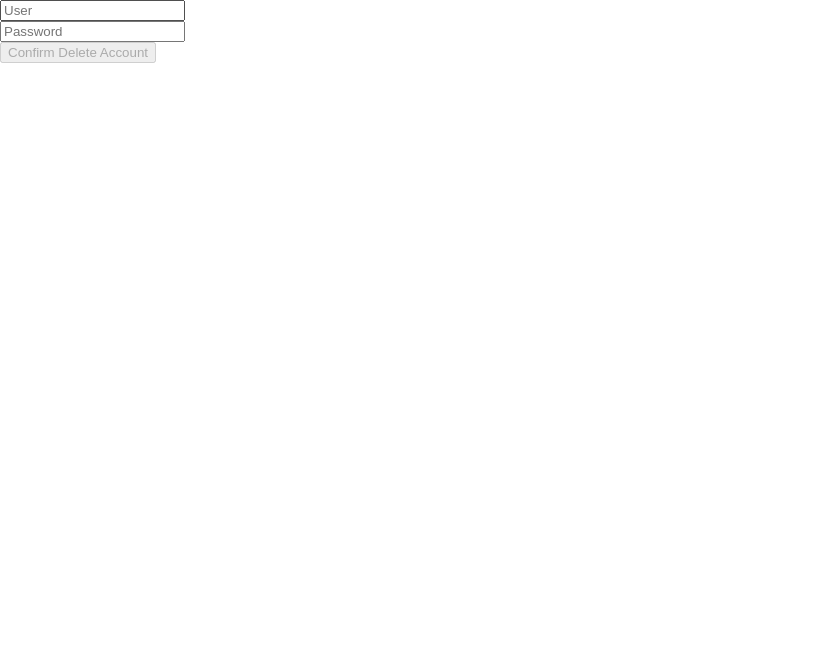
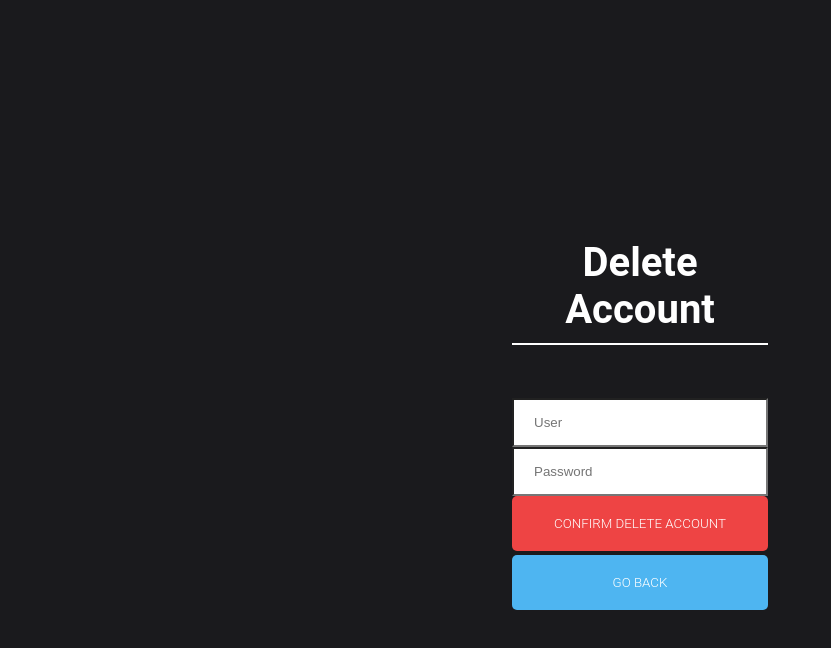
Before and after one commit to OmarMutd/Cross-Chat, a React (Create React App) app: page /DeleteAccount in a window 1280 px wide. Shown: the top 648 px of the page, without its empty margins (0-831 px from the left). Built offline with nearby package versions, Linux system fonts and the light colour scheme; no server answers.

Commit message:
added css for change pass, and back button for sign in page

```diff
--- a/package.json
+++ b/package.json
@@ -11,6 +11,7 @@
     "react": "^16.13.1",
     "react-dom": "^16.13.1",
     "react-emoji": "^0.5.0",
+    "react-favicon": "0.0.18",
     "react-hook-form": "^5.2.0",
     "react-router-dom": "^5.1.2",
     "react-scripts": "3.4.0",
--- a/public/index.html
+++ b/public/index.html
@@ -9,12 +9,18 @@
       name="description"
       content="Web site created using create-react-app"
     />
-    <link rel="apple-touch-icon" href="%PUBLIC_URL%/logo192.png" />
+    <!-- <link rel="apple-touch-icon" id='favicon' href="favicon.png" /> -->
+    <link rel="apple-touch-icon" sizes="180x180" href="/Pictures/favicon.io/apple-touch-icon.png">
+    <link rel="icon" type="image/png" sizes="32x32" href="/Pictures/favicon.io/favicon-32x32.png">
+    <link rel="icon" type="image/png" sizes="16x16" href="/Pictures/favicon.io/favicon-16x16.png">
+    <!-- <link rel="manifest" href="/Pictures/favicon.io/site.webmanifest"> -->
+
+
     <!--
       manifest.json provides metadata used when your web app is installed on a
       user's mobile device or desktop. See https://developers.google.com/web/fundamentals/web-app-manifest/
     -->
-    <link rel="manifest" href="%PUBLIC_URL%/manifest.json" />
+    <!-- <link rel="manifest" href="%PUBLIC_URL%/manifest.json" /> -->
     <!--
       Notice the use of %PUBLIC_URL% in the tags above.
       It will be replaced with the URL of the `public` folder during the build.
--- a/src/ChangePassword/ChangePassword.js
+++ b/src/ChangePassword/ChangePassword.js
@@ -1,5 +1,7 @@
 import React, { useState } from 'react';
 import './ChangePassword.css'
+import { Link } from 'react-router-dom';
+
 
 function ChangePassword() {
     const [name, setName] = useState('');
@@ -7,19 +9,24 @@ function ChangePassword() {
     const [newpassword, setNewPassword] = useState('');
 
     return (
-        <div>
+        <div className='joinOuterContainer'>
+            <div className='joinInnerContainer'>
             <form>
 
-            <div><input placeholder="User" className="user-box" type="text" onChange={(event) => setName(event.target.value)} ></input></div>
-            <div><input placeholder="Password" className="password-box" type="password" onChange={(event) => setPassword(event.target.value)} ></input> </div>
-            <div><input placeholder="New Password" className="new-password-box" type="password" onChange={(event) => setNewPassword(event.target.value)} ></input> </div>
+            <div><input placeholder="User" className="joinInput" type="text" onChange={(event) => setName(event.target.value)} ></input></div>
+            <div><input placeholder="Password" className="joinInput" type="password" onChange={(event) => setPassword(event.target.value)} ></input> </div>
+            <div><input placeholder="New Password" className="joinInput" type="password" onChange={(event) => setNewPassword(event.target.value)} ></input> </div>
 
-            <button disabled={!name || !password || !newpassword}>
+            <button className='delete-account-button' disabled={!name || !password || !newpassword}>
             Confirm Change password
             </button>
+            <Link to='/ManageAccount'><button className='manage-button'> Go Back </button></Link>
+
 
             </form>
+            </div>
         </div>
+
     )
 }
 
--- a/src/DeleteAccount/DeleteAccount.css
+++ b/src/DeleteAccount/DeleteAccount.css
@@ -0,0 +1,24 @@
+.delete-account-button {
+    display:inline-block;
+    text-transform: uppercase;
+    text-decoration: none;
+    border: none;
+    padding:0.3em 1.2em;
+    margin:0 0.3em 0.3em 0;
+    border-radius:2em;
+    box-sizing: border-box;
+    font-family:'Roboto',sans-serif;
+    font-weight:300;
+    color:#FFFFFF;
+    background-color:#ee4444;
+    text-align:center;
+    transition: all 0.2s;
+    color: #fff !important;
+    text-transform: uppercase;
+    text-decoration: none;
+    padding: 20px;
+    border-radius: 5px;
+    display: inline-block;
+    border: none;
+    width: 100%;
+    }
--- a/src/DeleteAccount/DeleteAccount.js
+++ b/src/DeleteAccount/DeleteAccount.js
@@ -1,6 +1,7 @@
 import React, {useState, useEffect} from 'react'
 import './DeleteAccount.css'
 import config from '../config'
+import { Link } from 'react-router-dom';
 
 
 
@@ -19,11 +20,18 @@ function DeleteAccount() {
     })
 
     return (
-        <div>
-            <div><input placeholder="User" className="user-box" type="text" onChange={(event) => setName(event.target.value)} ></input></div>
-            <div><input placeholder="Password" className="password-box" type="password" onChange={(event) => setPassword(event.target.value)} ></input> </div>
+        <div className='joinOuterContainer'>
+            <div className='joinInnerContainer'>
+                <form>
+                <h4 className='header'>Delete Account</h4>
+            <div><input placeholder="User" className="joinInput" type="text" onChange={(event) => setName(event.target.value)} ></input></div>
+            <div><input placeholder="Password" className="joinInput" type="password" onChange={(event) => setPassword(event.target.value)} ></input> </div>
 
-            <button disabled={!name || !password}> Confirm Delete Account </button>
+            <button className='delete-account-button' disabled={!name || !password}> Confirm Delete Account </button>
+            <Link to='/ManageAccount'><button className='manage-button'> Go Back </button></Link>
+
+            </form>
+       </div>
         </div>
     )
 }
--- a/src/ManageAccount/ManageAccount.css
+++ b/src/ManageAccount/ManageAccount.css
@@ -41,7 +41,6 @@ color: #fff !important;
 display: inline-block;
 border: none;
 width: 100%;
-
 }
 
 .manage-button:hover{
--- a/src/SignInPage/SignInPage.js
+++ b/src/SignInPage/SignInPage.js
@@ -22,6 +22,8 @@ export default function SignInPage() {
                  Sign In
                 </button>
                 </Link>
+                <Link to='/ManageAccount'><button className='manage-button'> Go Back </button></Link>
+
 
             </form>
         </div>
```
Also changed, not shown: 1 other file (tests, documents, lock files or other folders). Lines whose indentation alone changed are shown as unchanged.
